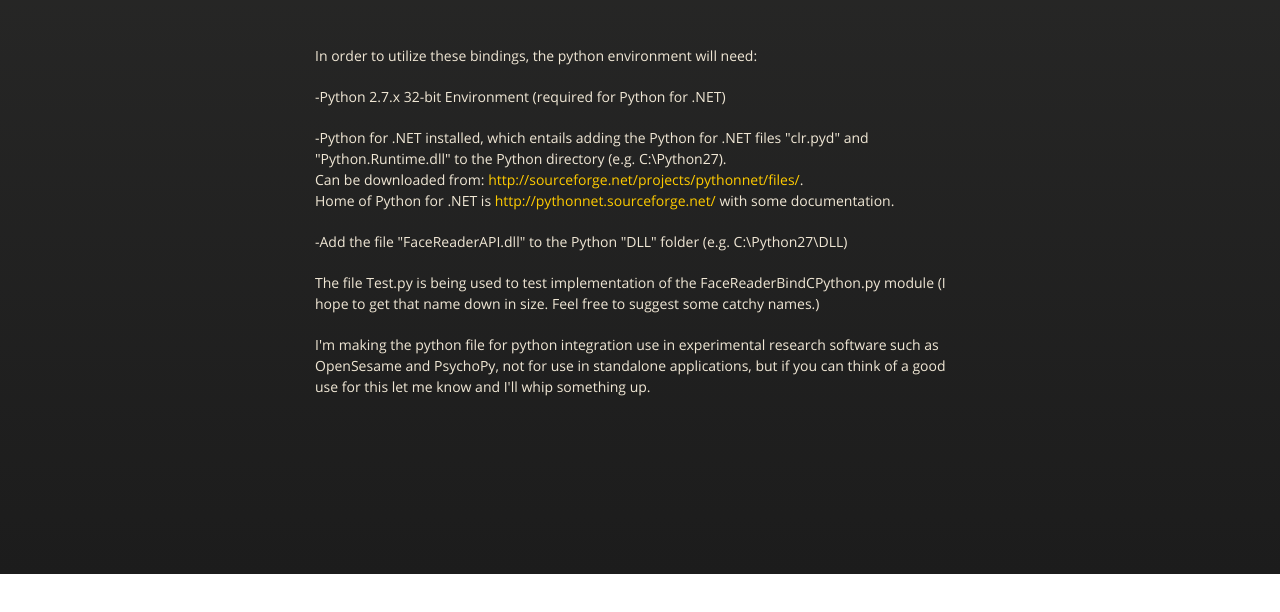
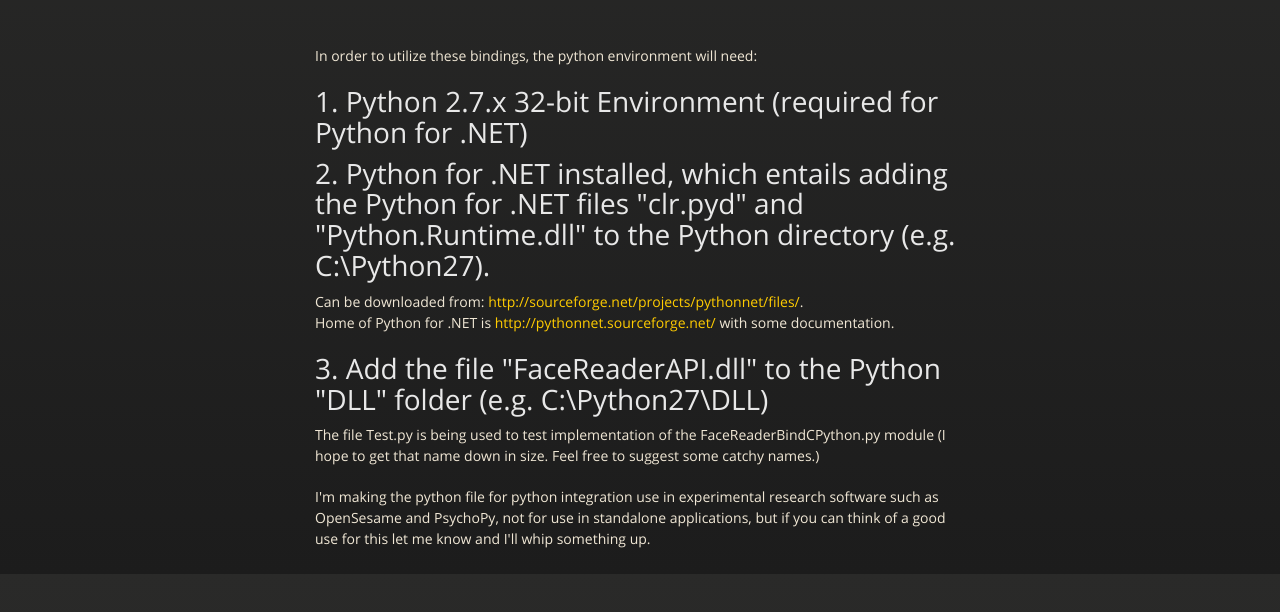
Before and after one commit to imnotamember/FaceReaderPy, a plain HTML site: page index.html in a window 1280 px wide. Shown: the part 226-838 px from the top of the page. Before the commit the page ends 800 px from the top, so only its background shows below. Drawn offline with nearby package versions, Linux system fonts and the light colour scheme.

Commit message:
Create gh-pages branch via GitHub

```diff
--- a/index.html
+++ b/index.html
@@ -40,13 +40,17 @@
 
         <p>In order to utilize these bindings, the python environment will need:</p>
 
-<p>-Python 2.7.x 32-bit Environment (required for Python for .NET)</p>
+<h1>
+<a id="1-python-27x-32-bit-environment-required-for-python-for-net" class="anchor" href="#1-python-27x-32-bit-environment-required-for-python-for-net" aria-hidden="true"><span class="octicon octicon-link"></span></a>1. Python 2.7.x 32-bit Environment (required for Python for .NET)</h1>
 
-<p>-Python for .NET installed, which entails adding the Python for .NET files "clr.pyd" and "Python.Runtime.dll" to the Python directory (e.g. C:\Python27).<br>
-Can be downloaded from: <a href="http://sourceforge.net/projects/pythonnet/files/">http://sourceforge.net/projects/pythonnet/files/</a>.<br>
+<h1>
+<a id="2-python-for-net-installed-which-entails-adding-the-python-for-net-files-clrpyd-and-pythonruntimedll-to-the-python-directory-eg-cpython27" class="anchor" href="#2-python-for-net-installed-which-entails-adding-the-python-for-net-files-clrpyd-and-pythonruntimedll-to-the-python-directory-eg-cpython27" aria-hidden="true"><span class="octicon octicon-link"></span></a>2. Python for .NET installed, which entails adding the Python for .NET files "clr.pyd" and "Python.Runtime.dll" to the Python directory (e.g. C:\Python27).</h1>
+
+<p>Can be downloaded from: <a href="http://sourceforge.net/projects/pythonnet/files/">http://sourceforge.net/projects/pythonnet/files/</a>.<br>
 Home of Python for .NET is <a href="http://pythonnet.sourceforge.net/">http://pythonnet.sourceforge.net/</a> with some documentation.</p>
 
-<p>-Add the file "FaceReaderAPI.dll" to the Python "DLL" folder (e.g. C:\Python27\DLL)</p>
+<h1>
+<a id="3-add-the-file-facereaderapidll-to-the-python-dll-folder-eg-cpython27dll" class="anchor" href="#3-add-the-file-facereaderapidll-to-the-python-dll-folder-eg-cpython27dll" aria-hidden="true"><span class="octicon octicon-link"></span></a>3. Add the file "FaceReaderAPI.dll" to the Python "DLL" folder (e.g. C:\Python27\DLL)</h1>
 
 <p>The file Test.py is being used to test implementation of the FaceReaderBindCPython.py module (I hope to get that name down in size. Feel free to suggest some catchy names.)</p>
 
--- a/params.json
+++ b/params.json
@@ -1 +1 @@
-{"name":"Facereader-pythonbindings","tagline":"Binding Noldus FaceReaderAPI.dll to python language","body":"In order to utilize these bindings, the python environment will need:\r\n\r\n-Python 2.7.x 32-bit Environment (required for Python for .NET)\r\n\r\n-Python for .NET installed, which entails adding the Python for .NET files \"clr.pyd\" and \"Python.Runtime.dll\" to the Python directory (e.g. C:\\Python27).  \r\nCan be downloaded from: http://sourceforge.net/projects/pythonnet/files/.  \r\nHome of Python for .NET is http://pythonnet.sourceforge.net/ with some documentation.\r\n\r\n-Add the file \"FaceReaderAPI.dll\" to the Python \"DLL\" folder (e.g. C:\\Python27\\DLL)\r\n\r\nThe file Test.py is being used to test implementation of the FaceReaderBindCPython.py module (I hope to get that name down in size. Feel free to suggest some catchy names.)\r\n\r\nI'm making the python file for python integration use in experimental research software such as OpenSesame and PsychoPy, not for use in standalone applications, but if you can think of a good use for this let me know and I'll whip something up.","google":"","note":"Don't delete this file! It's used internally to help with page regeneration."}
+{"name":"Facereader-pythonbindings","tagline":"Binding Noldus FaceReaderAPI.dll to python language","body":"In order to utilize these bindings, the python environment will need:\r\n\r\n#1. Python 2.7.x 32-bit Environment (required for Python for .NET)\r\n\r\n#2. Python for .NET installed, which entails adding the Python for .NET files \"clr.pyd\" and \"Python.Runtime.dll\" to the Python directory (e.g. C:\\Python27).  \r\nCan be downloaded from: http://sourceforge.net/projects/pythonnet/files/.  \r\nHome of Python for .NET is http://pythonnet.sourceforge.net/ with some documentation.\r\n\r\n#3. Add the file \"FaceReaderAPI.dll\" to the Python \"DLL\" folder (e.g. C:\\Python27\\DLL)\r\n\r\nThe file Test.py is being used to test implementation of the FaceReaderBindCPython.py module (I hope to get that name down in size. Feel free to suggest some catchy names.)\r\n\r\nI'm making the python file for python integration use in experimental research software such as OpenSesame and PsychoPy, not for use in standalone applications, but if you can think of a good use for this let me know and I'll whip something up.","google":"","note":"Don't delete this file! It's used internally to help with page regeneration."}
```
